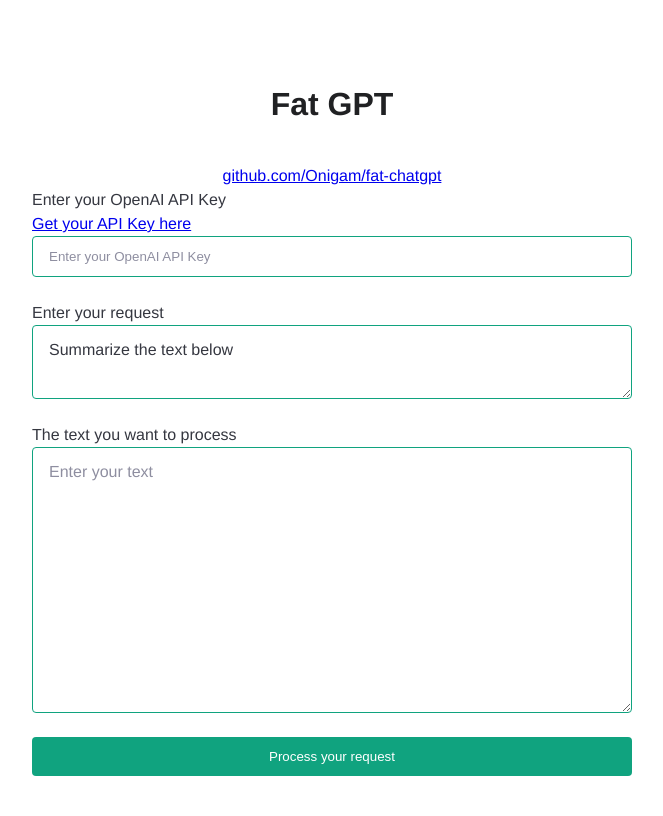
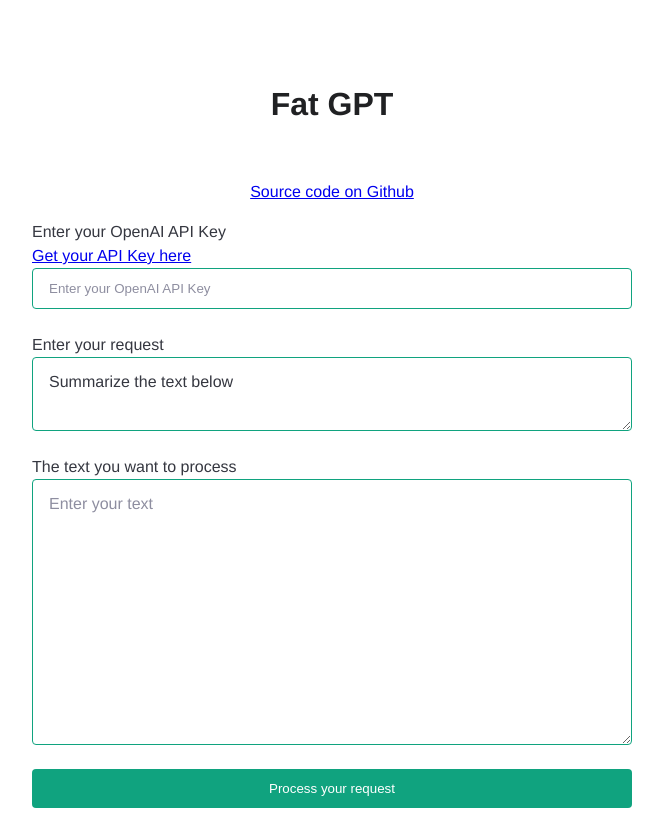
Before and after one commit to Onigam/fat-chatgpt, a Next.js app: page / in a window 1280 px wide. Shown: the whole page, without its empty margins (308-971 px from the left). Built offline with nearby package versions, Linux system fonts and the light colour scheme; a web font is replaced by a local one.

Commit message:
chore: github link styling

```diff
--- a/pages/index.js
+++ b/pages/index.js
@@ -107,8 +107,8 @@
 
       <main className={styles.main}>
         <h3>Fat GPT</h3>
-        <a href="https://github.com/Onigam/fat-chatgpt">
-          github.com/Onigam/fat-chatgpt
+        <a className={styles.github} href="https://github.com/Onigam/fat-chatgpt">
+          Source code on Github
         </a>
 
         <form onSubmit={onSubmit}>
--- a/styles/Home.module.css
+++ b/styles/Home.module.css
@@ -89,3 +89,7 @@
   margin-top: 40px;
   width: 100%;
 }
+
+.github {
+  margin: 16px 0;
+}
```
